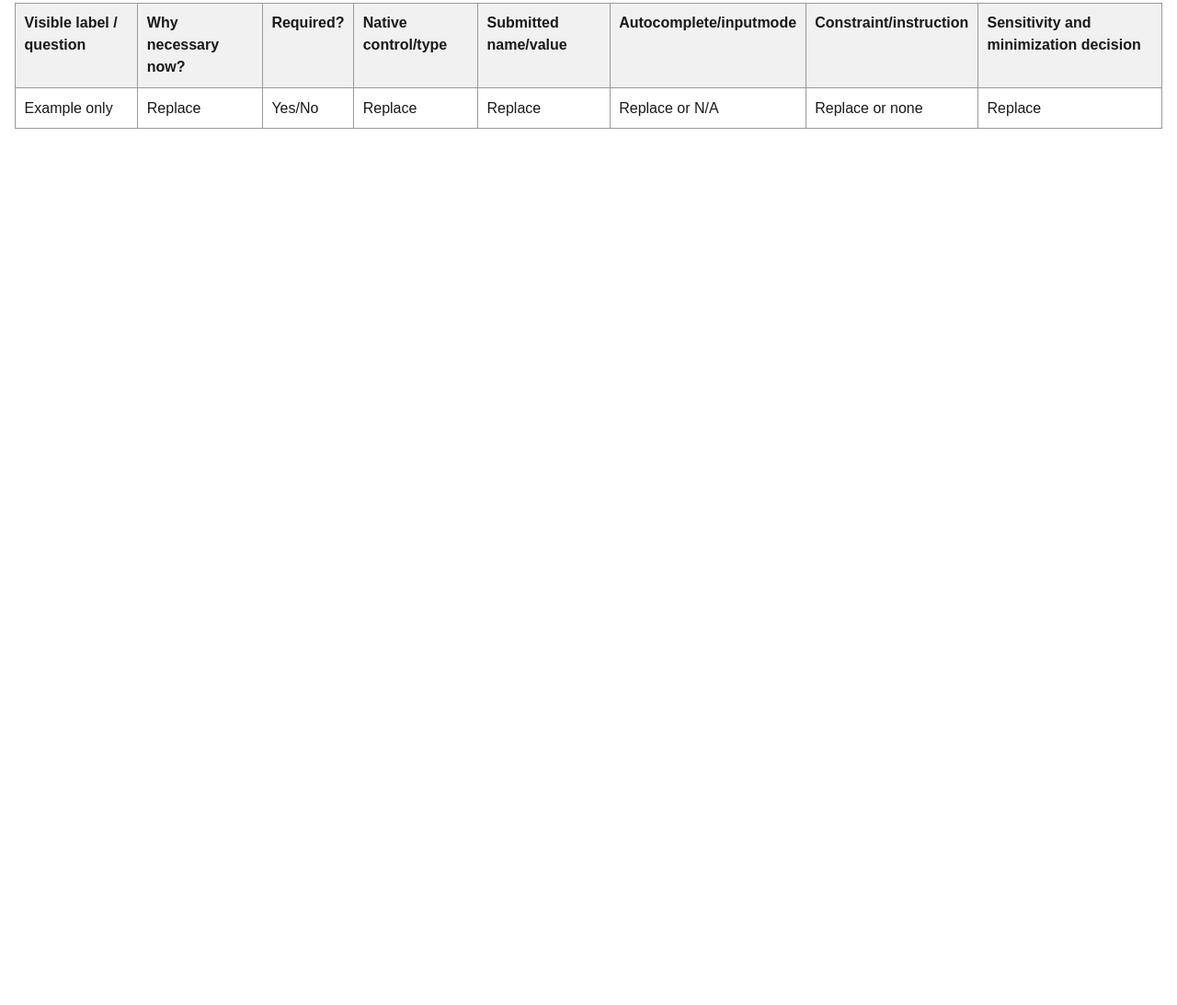
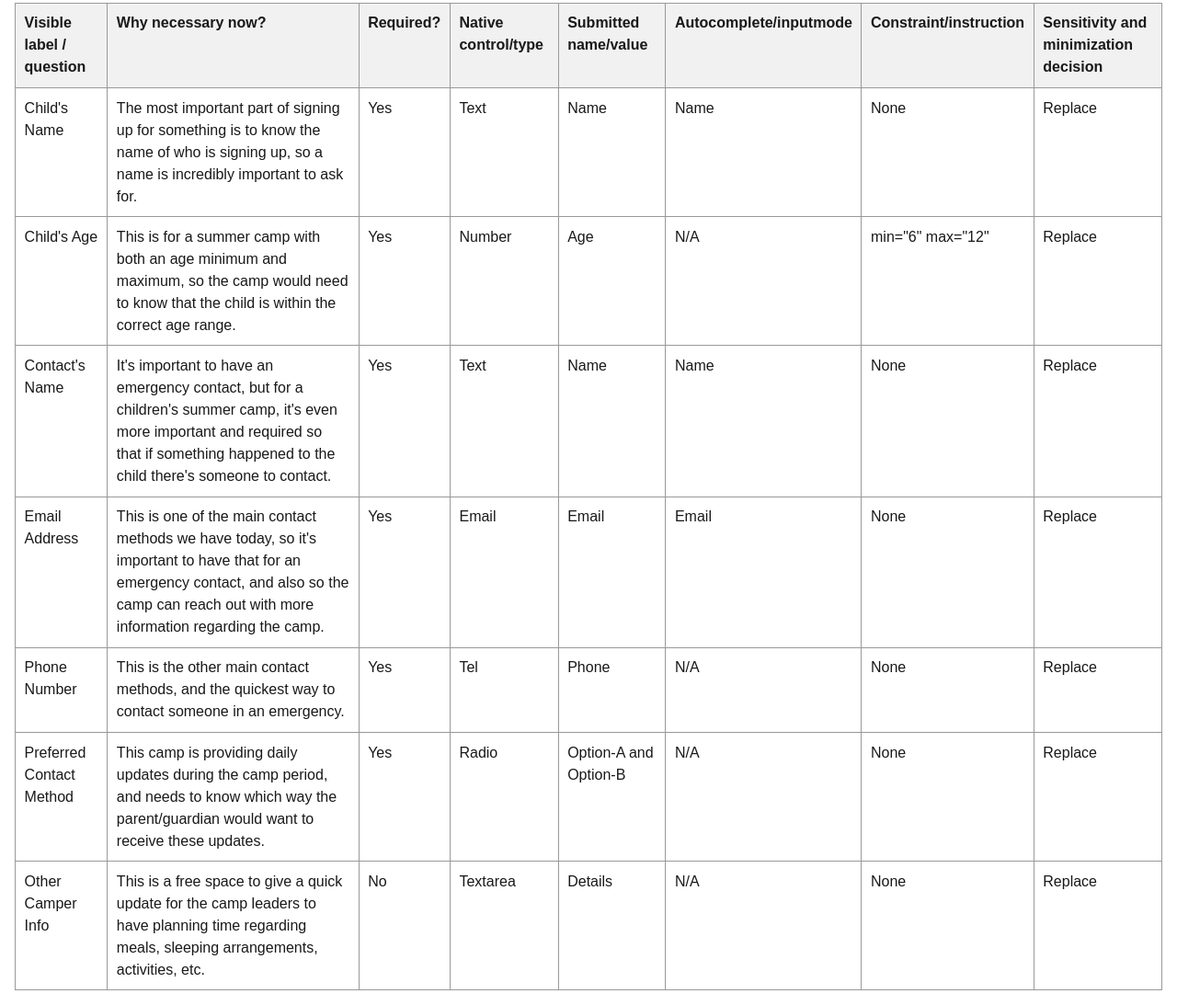
Before and after one commit to BekkaFrechette/m3_application-registration-request-flow, a plain HTML site: page field-inventory-template.html in a window 1280 px wide. Shown: the part 144-1237 px from the top of the page at 92% size. Before the commit the page ends 800 px from the top, so only its background shows below. Drawn offline with Linux system fonts and the light colour scheme.

Commit message:
update field-inventory
added info

```diff
--- a/field-inventory-template.html
+++ b/field-inventory-template.html
@@ -46,13 +46,79 @@
                 </thead>
                 <tbody>
                     <tr>
-                        <td>Example only</td>
+                        <td>Child's Name</td>
+                        <td>The most important part of signing up for something is to know the name of who is signing up, so a name is incredibly important to ask for.</td>
+                        <td>Yes</td>
+                        <td>Text</td>
+                        <td>Name</td>
+                        <td>Name</td>
+                        <td>None</td>
                         <td>Replace</td>
-                        <td>Yes/No</td>
+                    </tr>
+
+                    <tr>
+                        <td>Child's Age</td>
+                        <td>This is for a summer camp with both an age minimum and maximum, so the camp would need to know that the child is within the correct age range.</td>
+                        <td>Yes</td>
+                        <td>Number</td>
+                        <td>Age</td>
+                        <td>N/A</td>
+                        <td>min="6" max="12"</td>
                         <td>Replace</td>
+                    </tr>
+
+                    <tr>
+                        <td>Contact's Name</td>
+                        <td>It's important to have an emergency contact, but for a children's summer camp, it's even more important and required so that if something happened to the child there's someone to contact.</td>
+                        <td>Yes</td>
+                        <td>Text</td>
+                        <td>Name</td>
+                        <td>Name</td>
+                        <td>None</td>
                         <td>Replace</td>
-                        <td>Replace or N/A</td>
-                        <td>Replace or none</td>
+                    </tr>
+
+                    <tr>
+                        <td>Email Address</td>
+                        <td>This is one of the main contact methods we have today, so it's important to have that for an emergency contact, and also so the camp can reach out with more information regarding the camp.</td>
+                        <td>Yes</td>
+                        <td>Email</td>
+                        <td>Email</td>
+                        <td>Email</td>
+                        <td>None</td>
+                        <td>Replace</td>
+                    </tr>
+
+                    <tr>
+                        <td>Phone Number</td>
+                        <td>This is the other main contact methods, and the quickest way to contact someone in an emergency.</td>
+                        <td>Yes</td>
+                        <td>Tel</td>
+                        <td>Phone</td>
+                        <td>N/A</td>
+                        <td>None</td>
+                        <td>Replace</td>
+                    </tr>
+
+                    <tr>
+                        <td>Preferred Contact Method</td>
+                        <td>This camp is providing daily updates during the camp period, and needs to know which way the parent/guardian would want to receive these updates.</td>
+                        <td>Yes</td>
+                        <td>Radio</td>
+                        <td>Option-A and Option-B</td>
+                        <td>N/A</td>
+                        <td>None</td>
+                        <td>Replace</td>
+                    </tr>
+
+                    <tr>
+                        <td>Other Camper Info</td>
+                        <td>This is a free space to give a quick update for the camp leaders to have planning time regarding meals, sleeping arrangements, activities, etc.</td>
+                        <td>No</td>
+                        <td>Textarea</td>
+                        <td>Details</td>
+                        <td>N/A</td>
+                        <td>None</td>
                         <td>Replace</td>
                     </tr>
                 </tbody>
```
